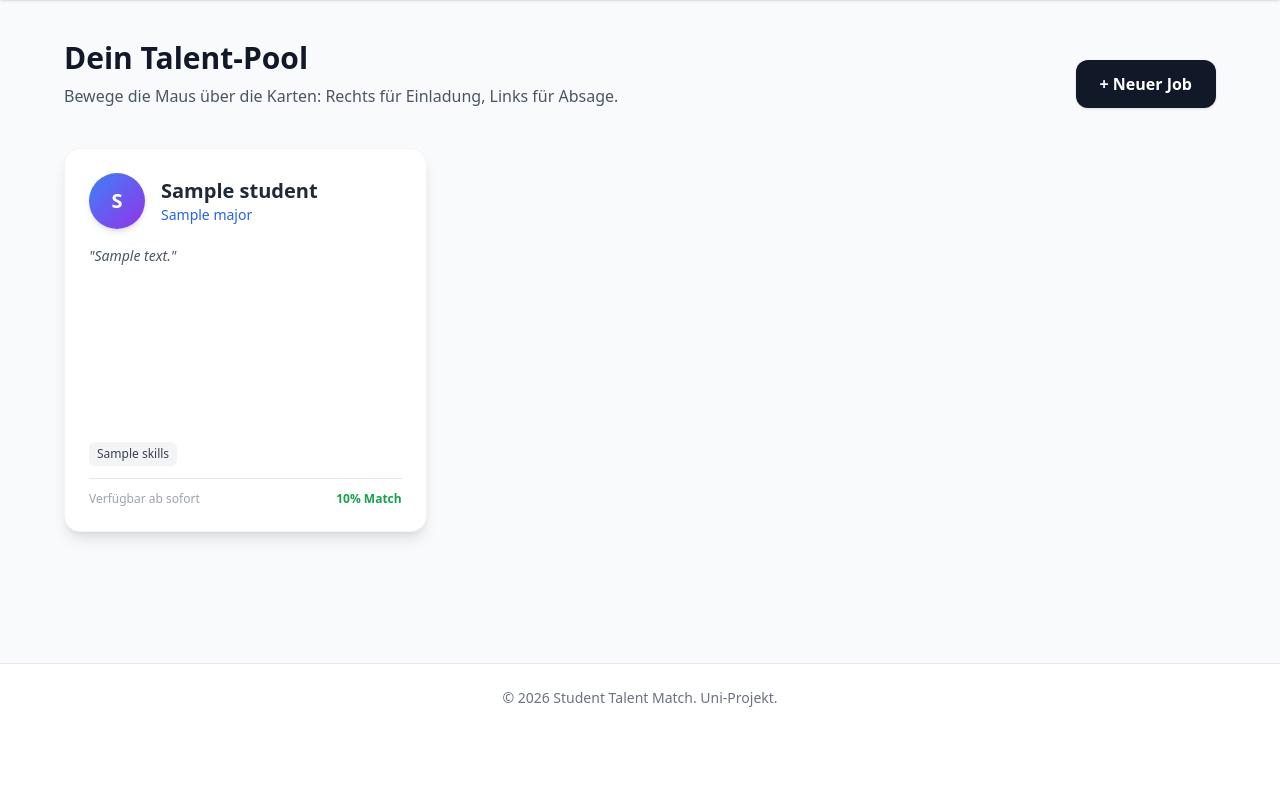
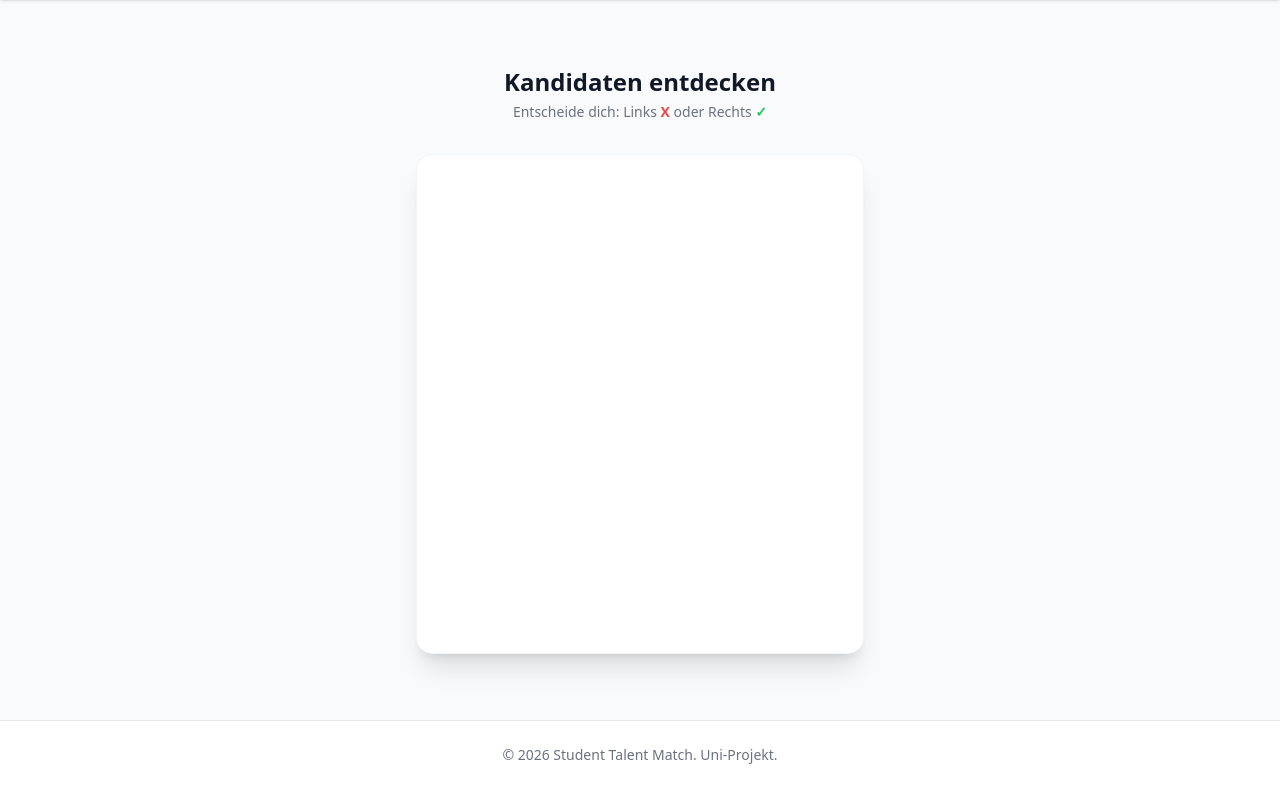
Before and after one commit to fabi-404/student-talent-match, a Flask app: template templates/dashboard_employer.html in a window 1280 px wide. Shown: the part 68-857 px from the top of the page. Before the commit the page ends 775 px from the top, so only its background shows below. Run offline with Flask 3, Linux system fonts and the light colour scheme; the template is opened without the code that fills it: most values are stand-ins (such as "Sample title", 1, 10 or a date in 2020); some libraries are stand-ins or nearby versions.

Commit message:
fehler behoben, wo mehrere karten angezeigt wurden, damit nur noch eins gezeigt wird.

```diff
--- a/templates/dashboard_employer.html
+++ b/templates/dashboard_employer.html
@@ -2,80 +2,85 @@
 
 {% block content %}
 
-{% set card_base = "relative bg-white rounded-2xl shadow-lg overflow-hidden border border-gray-100 hover:shadow-2xl transition-all duration-300 transform" %}
-{% set overlay_base = "absolute top-0 h-full w-1/2 opacity-0 hover:opacity-100 transition-opacity duration-200 flex items-center justify-center cursor-pointer z-10" %}
-{% set text_muted = "text-gray-500 text-sm" %}
-{% set skill_tag = "px-2 py-1 bg-gray-100 text-gray-700 text-xs rounded-md font-medium" %}
+{% set card_style = "relative w-full max-w-md bg-white rounded-2xl shadow-xl overflow-hidden border border-gray-100
+transform transition-all duration-300" %}
+{% set zone_base = "absolute top-0 h-full w-1/2 opacity-0 hover:opacity-95 transition-opacity duration-200 flex flex-col
+items-center justify-center text-white cursor-pointer z-20" %}
+{% set tag_style = "px-3 py-1 bg-blue-50 text-blue-700 text-xs font-semibold rounded-full" %}
 
-<div class="max-w-6xl mx-auto">
+<div class="min-h-[80vh] flex flex-col items-center justify-center">
 
-    <div class="flex justify-between items-end mb-10">
-        <div>
-            <h1 class="text-3xl font-extrabold text-gray-900">Dein Talent-Pool</h1>
-            <p class="text-gray-600 mt-2">Bewege die Maus über die Karten: Rechts für Einladung, Links für Absage.</p>
-        </div>
-        <a href="/jobs/create" class="bg-gray-900 text-white px-6 py-3 rounded-xl font-bold shadow hover:bg-black transition">
-            + Neuer Job
-        </a>
+    <div class="text-center mb-8">
+        <h1 class="text-2xl font-bold text-gray-900">Kandidaten entdecken</h1>
+        <p class="text-gray-500 text-sm mt-1">Entscheide dich: Links <span class="text-red-500 font-bold">X</span> oder
+            Rechts <span class="text-green-500 font-bold">✓</span></p>
     </div>
 
-    <div class="grid grid-cols-1 md:grid-cols-2 lg:grid-cols-3 gap-8 justify-items-center">
+    {% if candidate %}
+    <div class="{{ card_style }} h-[500px]">
 
-        {% for student in candidates %}
-        <div class="{{ card_base }} w-full max-w-sm h-96 flex flex-col">
+        <form action="{{ url_for('action_candidate', student_id=candidate.id, action='ignore') }}" method="POST"
+            class="h-full">
+            <button type="submit" class="{{ zone_base }} left-0 bg-gradient-to-r from-red-500 to-red-400">
+                <div class="bg-white text-red-500 rounded-full p-4 mb-2 shadow-lg transform scale-110">
+                    <svg class="w-10 h-10" fill="none" stroke="currentColor" viewBox="0 0 24 24">
+                        <path stroke-linecap="round" stroke-linejoin="round" stroke-width="3" d="M6 18L18 6M6 6l12 12">
+                        </path>
+                    </svg>
+                </div>
+                <span class="font-bold text-xl tracking-wide">Ignorieren</span>
+            </button>
+        </form>
 
-            <form action="{{ url_for('action_candidate', student_id=student.id, action='ignore') }}" method="POST" class="{{ overlay_base }} left-0 bg-red-500/90 backdrop-blur-sm group">
-                <button type="submit" class="w-full h-full flex flex-col items-center justify-center text-white">
-                    <svg class="w-16 h-16 mb-2 transform group-hover:scale-110 transition" fill="none" stroke="currentColor" viewBox="0 0 24 24"><path stroke-linecap="round" stroke-linejoin="round" stroke-width="2" d="M6 18L18 6M6 6l12 12"></path></svg>
-                    <span class="font-bold text-lg">Ignorieren</span>
-                </button>
-            </form>
+        <form action="{{ url_for('action_candidate', student_id=candidate.id, action='invite') }}" method="POST"
+            class="h-full">
+            <button type="submit" class="{{ zone_base }} right-0 bg-gradient-to-l from-green-500 to-green-400">
+                <div class="bg-white text-green-500 rounded-full p-4 mb-2 shadow-lg transform scale-110">
+                    <svg class="w-10 h-10" fill="none" stroke="currentColor" viewBox="0 0 24 24">
+                        <path stroke-linecap="round" stroke-linejoin="round" stroke-width="3" d="M5 13l4 4L19 7"></path>
+                    </svg>
+                </div>
+                <span class="font-bold text-xl tracking-wide">Einladen</span>
+            </button>
+        </form>
 
-            <form action="{{ url_for('action_candidate', student_id=student.id, action='invite') }}" method="POST" class="{{ overlay_base }} right-0 bg-green-500/90 backdrop-blur-sm group">
-                <button type="submit" class="w-full h-full flex flex-col items-center justify-center text-white">
-                    <svg class="w-16 h-16 mb-2 transform group-hover:scale-110 transition" fill="none" stroke="currentColor" viewBox="0 0 24 24"><path stroke-linecap="round" stroke-linejoin="round" stroke-width="2" d="M5 13l4 4L19 7"></path></svg>
-                    <span class="font-bold text-lg">Einladen</span>
-                </button>
-            </form>
 
-            <div class="p-6 flex flex-col h-full z-0 relative">
-                <div class="flex items-center gap-4 mb-4">
-                    <div class="w-14 h-14 bg-gradient-to-br from-blue-500 to-purple-600 rounded-full flex items-center justify-center text-white text-xl font-bold shadow-md">
-                        {{ student.name[:1] }}
-                    </div>
-                    <div>
-                        <h2 class="text-xl font-bold text-gray-800">{{ student.name }}</h2>
-                        <p class="text-blue-600 font-medium text-sm">{{ student.major }}</p>
-                    </div>
-                </div>
+        <div class="h-full flex flex-col relative z-10 pointer-events-none">
 
-                <div class="mb-4 flex-grow">
-                    <p class="text-gray-600 italic text-sm leading-relaxed">
-                        "{{ student.bio }}"
-                    </p>
-                </div>
+            <div class="h-1/3 flex items-center justify-center bg-gradient-to-br from-blue-600 to-purple-700">
+                <span class="text-6xl text-white font-bold opacity-30">{{ candidate.name[:1] }}</span>
+            </div>
 
-                <div class="space-y-3">
-                    <div class="flex flex-wrap gap-2">
-                        {% for skill in student.skills.split(',') %}
-                            <span class="{{ skill_tag }}">{{ skill.strip() }}</span>
-                        {% endfor %}
-                    </div>
-                    <div class="border-t pt-3 flex justify-between items-center text-xs text-gray-400">
-                        <span>Verfügbar ab sofort</span>
-                        <span class="font-bold text-green-600">{{ student.match_score }}% Match</span>
-                    </div>
+            <div class="flex-grow p-8 flex flex-col items-center text-center bg-white">
+                <h2 class="text-3xl font-extrabold text-gray-800 mb-1">{{ candidate.name }}</h2>
+                <p class="text-blue-600 font-medium mb-6">{{ candidate.major }}</p>
+
+                <p class="text-gray-600 italic leading-relaxed mb-6">
+                    "{{ candidate.bio }}"
+                </p>
+
+                <div class="flex flex-wrap justify-center gap-2 mt-auto">
+                    {% for skill in candidate.skills.split(',') %}
+                    <span class="{{ tag_style }}">{{ skill.strip() }}</span>
+                    {% endfor %}
                 </div>
             </div>
+
+            <div class="py-4 border-t border-gray-100 bg-gray-50 text-center">
+                <span class="text-green-600 font-bold text-sm">🔥 {{ candidate.match_score }}% Match</span>
+            </div>
         </div>
-        {% else %}
-        <div class="col-span-full text-center py-20">
-            <div class="text-6xl mb-4">🎉</div>
-            <h3 class="text-xl font-bold text-gray-900">Alle Kandidaten gesichtet!</h3>
-            <p class="text-gray-500">Komm später wieder für neue Matches.</p>
-        </div>
-        {% endfor %}
 
     </div>
+
+    {% else %}
+    <div class="text-center py-20 max-w-lg bg-white rounded-2xl shadow-sm border border-gray-100 p-10">
+        <div class="text-6xl mb-6">🎉</div>
+        <h3 class="text-2xl font-bold text-gray-900 mb-2">Alles erledigt!</h3>
+        <p class="text-gray-500 mb-8">Keine neuen Kandidaten mehr verfügbar.</p>
+        <a href="{{ url_for('index') }}" class="text-blue-600 font-medium hover:underline">Zurück zum Start</a>
+    </div>
+    {% endif %}
+
 </div>
 {% endblock %}
```
